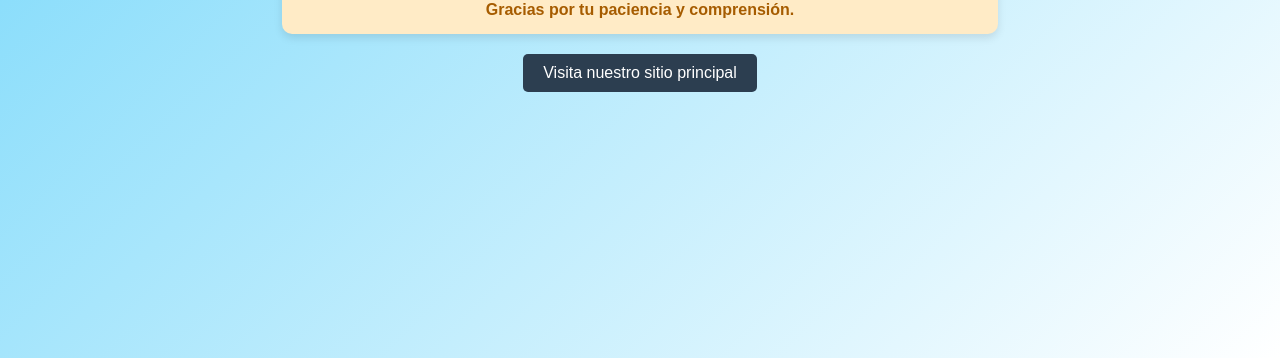
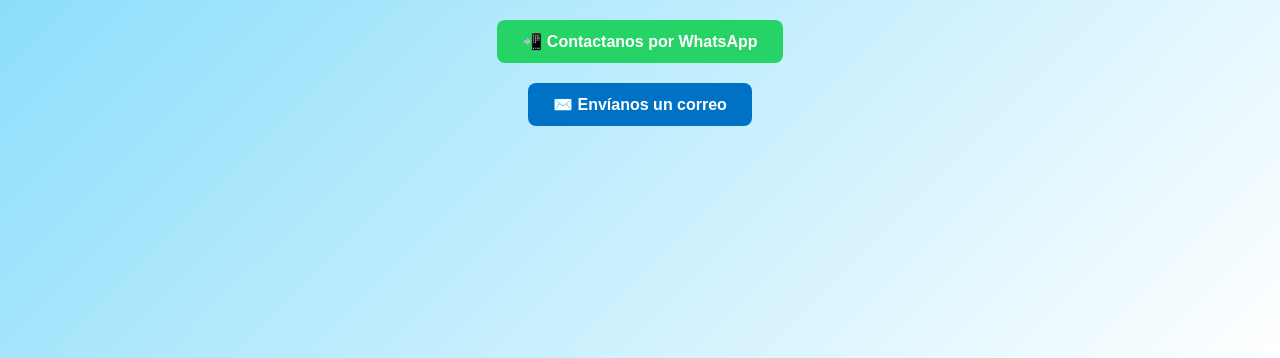
Before and after one commit to Carloapf/coagro, a plain HTML site: page index.html in a window 1280 px wide. Shown: the part 442-800 px from the top of the page. Drawn offline with Linux system fonts and the light colour scheme.

Commit message:
conexion con coagro

```diff
--- a/index.html
+++ b/index.html
@@ -1,17 +1,12 @@
 <!DOCTYPE html>
 <html lang="es">
-
 <head>
   <meta charset="UTF-8">
   <meta name="viewport" content="width=device-width, initial-scale=1.0">
   <title>Coagro - En Mantenimiento</title>
   <style>
     /* Reset simple */
-    * {
-      margin: 0;
-      padding: 0;
-      box-sizing: border-box;
-    }
+    * { margin: 0; padding: 0; box-sizing: border-box; }
 
     body {
       height: 100vh;
@@ -44,50 +39,61 @@
       padding: 15px 25px;
       border-radius: 10px;
       font-weight: bold;
-      box-shadow: 0 4px 8px rgba(0, 0, 0, 0.1);
+      box-shadow: 0 4px 8px rgba(0,0,0,0.1);
+      margin-bottom: 20px;
     }
 
     @keyframes pulse {
-      0% {
-        transform: scale(1);
-      }
-
-      50% {
-        transform: scale(1.05);
-      }
-
-      100% {
-        transform: scale(1);
-      }
+      0% { transform: scale(1); }
+      50% { transform: scale(1.05); }
+      100% { transform: scale(1); }
     }
 
-    /* Opcional: link para volver */
-    a {
+    /* Botones de contacto */
+    .contact-btn {
       display: inline-block;
-      margin-top: 20px;
+      margin: 10px;
+      padding: 12px 25px;
+      border-radius: 8px;
+      font-weight: bold;
+      text-decoration: none;
       color: #fff;
-      background-color: #2c3e50;
-      padding: 10px 20px;
-      border-radius: 5px;
-      text-decoration: none;
       transition: background-color 0.3s;
     }
 
-    a:hover {
-      background-color: #1a2733;
+    .whatsapp-btn {
+      background-color: #25D366;
     }
+    .whatsapp-btn:hover {
+      background-color: #1ebe5d;
+    }
+
+    .email-btn {
+      background-color: #0072c6;
+    }
+    .email-btn:hover {
+      background-color: #005a9e;
+    }
+
   </style>
 </head>
-
 <body>
   <h1>🚧 Sitio en Mantenimiento</h1>
-  <p>La página de la empresa <strong>Coagro</strong> está temporalmente fuera de servicio mientras realizamos mejoras
-    importantes para brindarte una mejor experiencia.</p>
+  <p>La página de la empresa <strong>Coagro</strong> está temporalmente fuera de servicio mientras realizamos mejoras importantes para brindarte una mejor experiencia.</p>
+
   <div class="notice">
     Estamos trabajando activamente para que todo vuelva a la normalidad lo antes posible.<br>
     Gracias por tu paciencia y comprensión.
   </div>
-  <a href="https://www.coagro.com" target="_blank">Visita nuestro sitio principal</a>
+
+  <!-- Botón de WhatsApp -->
+  <a href="https://wa.me/5215512345678" target="_blank" class="contact-btn whatsapp-btn">
+    📲 Contactanos por WhatsApp
+  </a>
+
+  <!-- Botón de correo -->
+  <a href="mailto:coagro2k13@hotmail.com" class="contact-btn email-btn">
+    ✉️ Envíanos un correo
+  </a>
 </body>
-
 </html>
```
